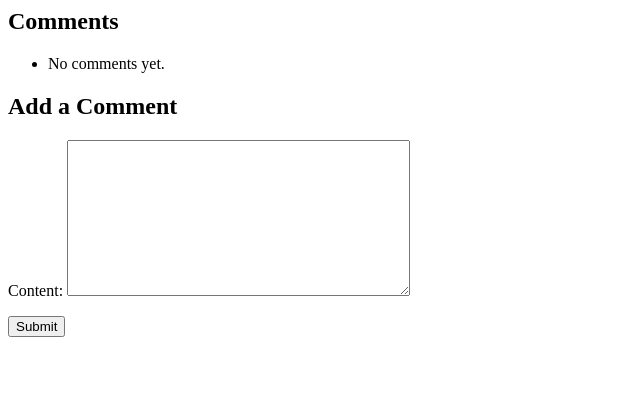
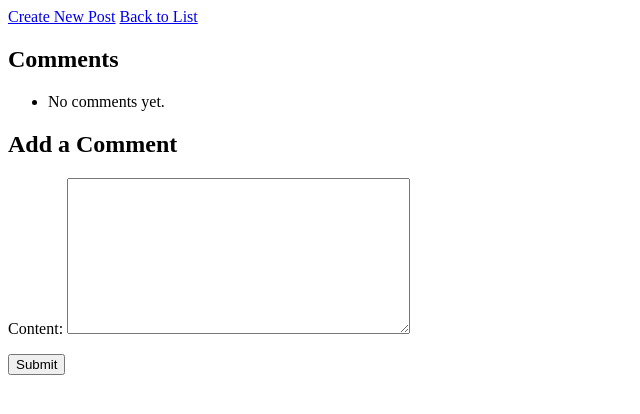
Before and after one commit to vdevalerio/post-comment, a Django app: template PCProject/PostCommentApp/templates/post_detail.html in a window 1280 px wide. Shown: the top 414 px of the page, without its empty margins (0-640 px from the left). Run offline with Django 4.2, Linux system fonts and the light colour scheme; the template is opened without the code that fills it: values that come from a table or form of the project are taken from there, others are empty.

Commit message:
Add redirect buttons

```diff
--- a/PCProject/PostCommentApp/templates/post_detail.html
+++ b/PCProject/PostCommentApp/templates/post_detail.html
@@ -1,5 +1,9 @@
 <h1>{{ post.title }}</h1>
 <p>{{ post.content }}</p>
+
+<a href="{% url 'post_create' %}" class="btn btn-primary">Create New Post</a>
+
+<a href="{% url 'post_list' %}" class="btn btn-primary">Back to List</a>
 
 <h2>Comments</h2>
 <ul>
--- a/PCProject/PostCommentApp/templates/post_list.html
+++ b/PCProject/PostCommentApp/templates/post_list.html
@@ -1,4 +1,6 @@
 <h1>Post List</h1>
+
+<a href="{% url 'post_create' %}" class="btn btn-primary">Create New Post</a>
 
 <ul>
   {% for post in posts %}
```
